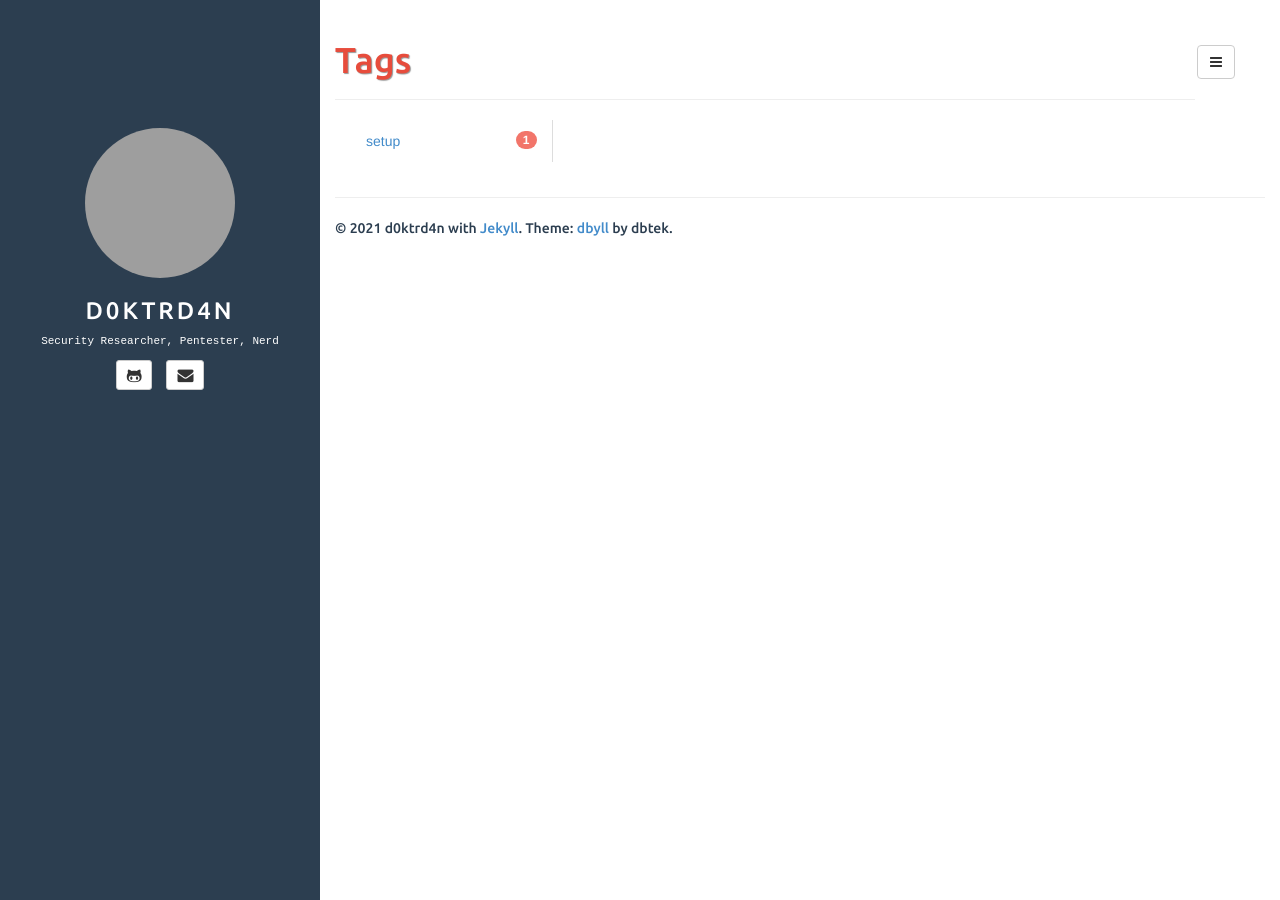
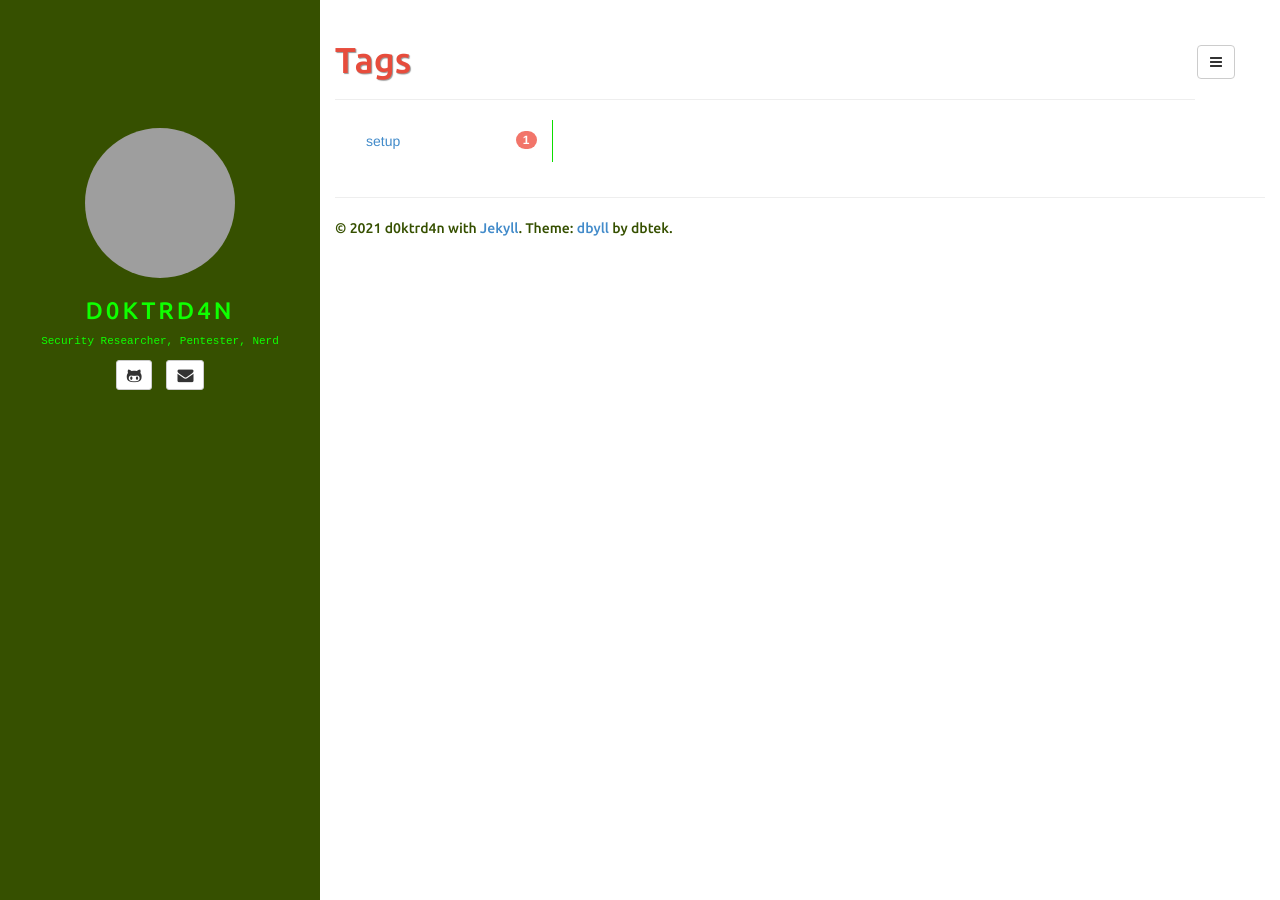
Before and after one commit to d0ktrd4n/d0ktrd4n.github.io, a Jekyll site: the page built from tags.html, in a window 1280 px wide. Built offline with Jekyll 4.4.1, drawn with Linux system fonts in a browser that asks for light colours; grey boxes are pictures that could not be loaded.

Commit message:
Green shades

```diff
--- a/assets/css/style.css
+++ b/assets/css/style.css
@@ -1,15 +1,15 @@
 @import url(//fonts.googleapis.com/css?family=Ubuntu:500&subset=latin,latin-ext);
 
 body{
-	color: #2c3e50;
+	color: #365000;
 }
 
 .sidebar {
 	position: fixed;
 	top: 0px;
 	padding-top: 10%;
-	background-color: #2c3e50;
-	color: #fff;
+	background-color: #365000;
+	color: #0fff00
 }
 
 .sidebar-header {
@@ -23,13 +23,13 @@ body{
 
 .sidebar-header .title a{
 	text-decoration: none;
-	color: #fff;
+	color: #0fff00
 }
 
 a.nav-link {
 	padding-bottom: 5px;
 	padding-top: 7px;
-	color: #aaa;
+	color: #0aaa00;
 }
 a.nav-link i{
 	font-size: 16px;
@@ -53,8 +53,8 @@ article .share .btn {
 }
 #contact-list li:hover .fa-twitter,
 article .share .twitter:hover {
-	color: #00ACEE;
-	border-color: #00ACEE;
+	color: #5eee00
+	border-color: #5eee00
 }
 #contact-list li:hover .fa-linkedin {
 	color: #1D87BD;
@@ -111,8 +111,8 @@ article {
 	padding: 0 5% 0;
 }
 
-article.home div a, article.home pre a { color: #2c3e50; }
-article.home div a:hover, article.home pre a:hover { color: #2c3e50; text-decoration: none; }
+article.home div a, article.home pre a { color: #365000; }
+article.home div a:hover, article.home pre a:hover { color: #365000; text-decoration: none; }
 article img { max-width: 100%; }
 
 h1,h2,h3,h4,h5,h6 { font-family: 'Ubuntu', sans-serif; }
@@ -151,7 +151,7 @@ footer {
 
 /* nav-vertical-tabs component */
 .nav-tabs-vertical {
-    border-right: 1px solid #ddd;
+    border-right: 1px solid #0ddd00
 }
 
 .nav-tabs-vertical li {
@@ -161,8 +161,8 @@ footer {
 .nav-tabs-vertical>li.active>a, .nav-tabs-vertical>li.active>a:hover, .nav-tabs-vertical>li.active>a:focus {
     color: #555;
     cursor: default;
-    background-color: #fff;
-    border: 1px solid #ddd;
+    background-color: #0fff00
+    border: 1px solid #0ddd00
     border-right-color: transparent;
 }
 
```
